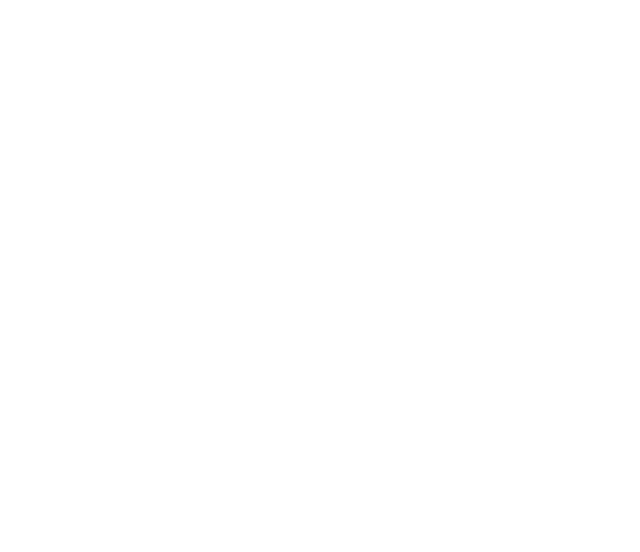
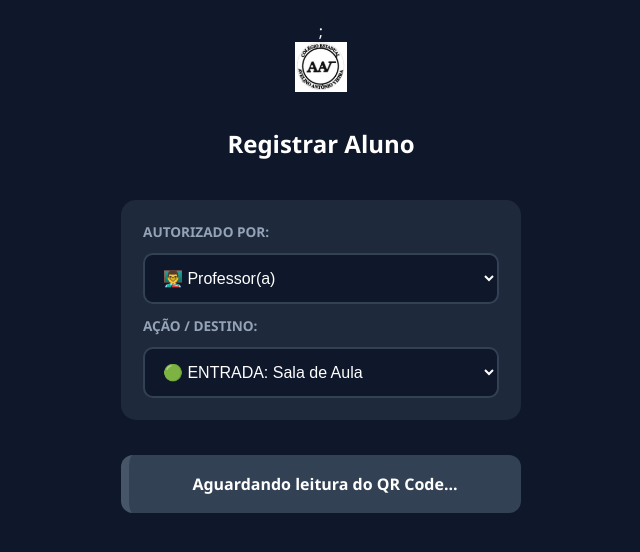
Before and after one commit to luaraalves/luara-school-tracker-sb, a website: page scanner.html in a window 1280 px wide. Shown: the whole page, without its empty margins (319-959 px from the left). Drawn offline with nearby package versions, Linux system fonts and the light colour scheme.

Commit message:
Update scanner.html

```diff
--- a/scanner.html
+++ b/scanner.html
@@ -6,7 +6,7 @@
     <title>School Tracker - Scanner Oficial</title>
 
     <!-- CLIENTE SDK SUPABASE -->
-    <script src="https://cdn.jsdelivr.net/npm/@supabase/supabase-js@2"></script&gt;
+    <script src="https://cdn.jsdelivr.net/npm/@supabase/supabase-js@2"></script>;
 
     <style>
         /* =========================================================
```
